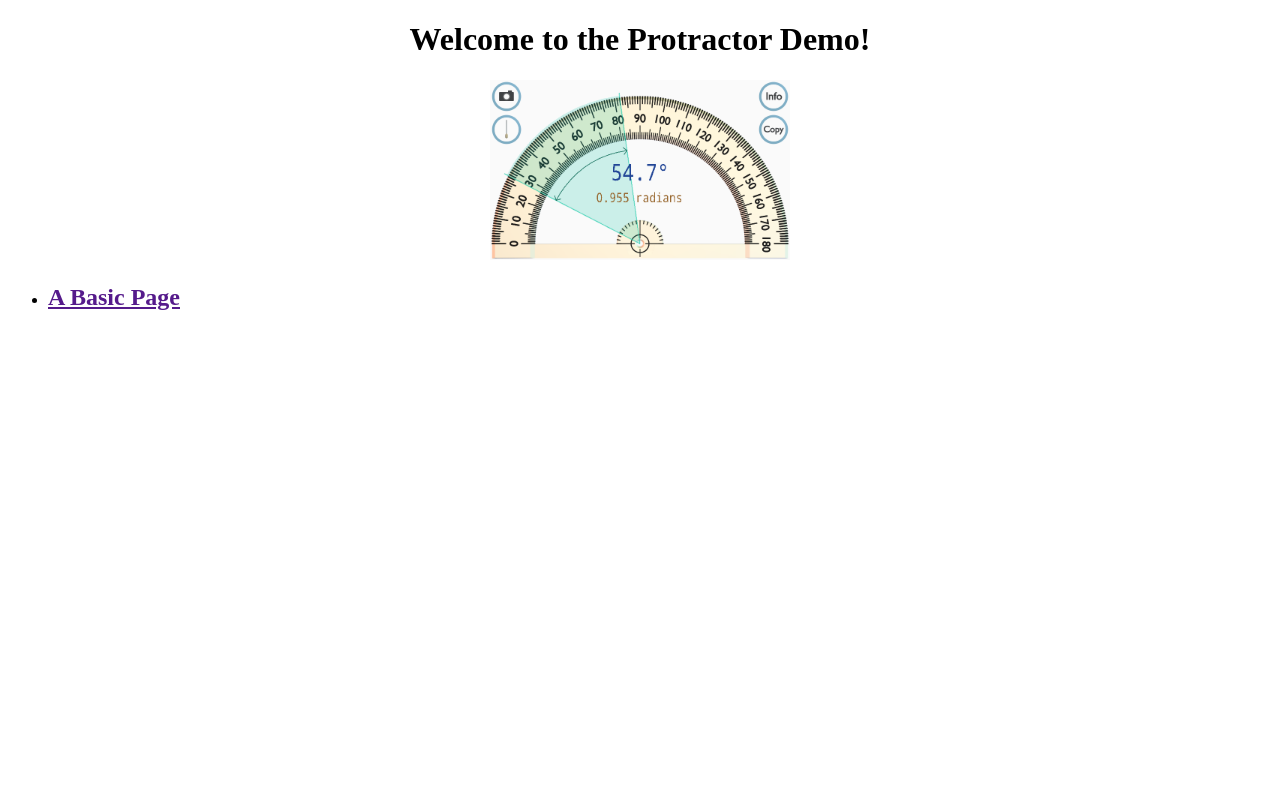
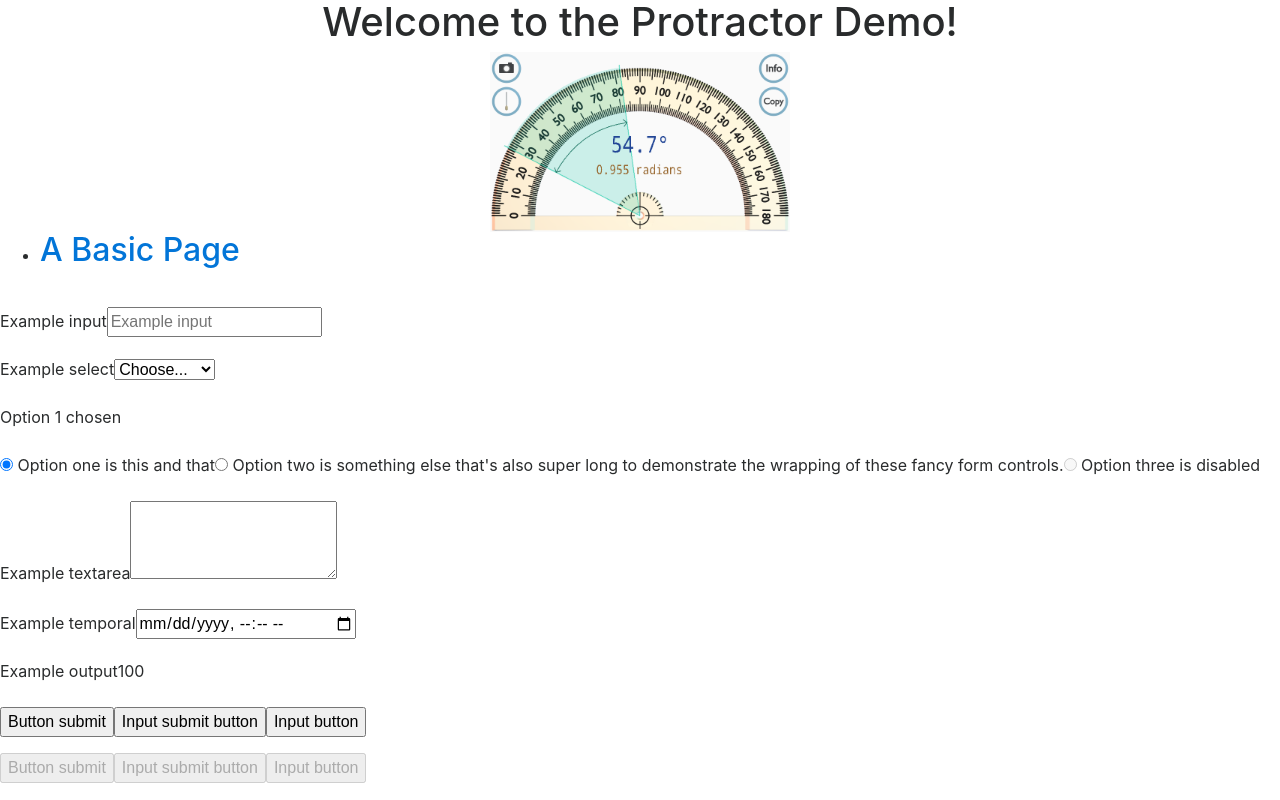
Before and after one commit to TheunsB/protractorTestDemo, an Angular app: page /basic in a window 1280 px wide. Built offline with nearby package versions, Linux system fonts and the light colour scheme.

Commit message:
Some awesome stuff

```diff
--- a/package.json
+++ b/package.json
@@ -21,6 +21,7 @@
     "@angular/platform-browser": "^4.2.4",
     "@angular/platform-browser-dynamic": "^4.2.4",
     "@angular/router": "^4.2.4",
+    "bootstrap": "^4.0.0-alpha.6",
     "core-js": "^2.4.1",
     "rxjs": "^5.4.2",
     "zone.js": "^0.8.14"
--- a/src/app/app.component.html
+++ b/src/app/app.component.html
@@ -6,6 +6,7 @@
 </div>
 <ul>
   <li>
-    <h2><a href="">A Basic Page</a></h2>
+    <h2><a routerLink="/basic" routerLinkActive="active">A Basic Page</a></h2>
   </li>
 </ul>
+<router-outlet style="padding-left:10px"></router-outlet>
--- a/src/app/app.module.ts
+++ b/src/app/app.module.ts
@@ -1,14 +1,25 @@
-import { BrowserModule } from '@angular/platform-browser';
 import { NgModule } from '@angular/core';
 
 import { AppComponent } from './app.component';
+import {RouterModule, Routes} from '@angular/router';
+import {BasicPageComponent} from './mybasicpage/basic-page.component';
+import {BrowserModule} from '@angular/platform-browser';
+
+const appRoutes: Routes = [
+  { path: 'basic', component: BasicPageComponent }
+];
 
 @NgModule({
   declarations: [
-    AppComponent
+    AppComponent,
+    BasicPageComponent
   ],
   imports: [
-    BrowserModule
+    BrowserModule,
+    RouterModule.forRoot(
+      appRoutes,
+      {enableTracing: true}
+    )
   ],
   providers: [],
   bootstrap: [AppComponent]
--- /dev/null
+++ b/src/app/mybasicpage/basic-page.component.html
@@ -0,0 +1,74 @@
+<div id="basic-div">
+  <form class="bd-example">
+    <fieldset>
+      <p>
+        <label for="input">Example input</label>
+        <input type="text" id="input" placeholder="Example input">
+      </p>
+      <p>
+        <label for="select">Example select</label>
+        <select id="select">
+          <option value="">Choose...</option>
+          <optgroup label="Option group 1">
+            <option value="">Option 1</option>
+            <option value="">Option 2</option>
+            <option value="">Option 3</option>
+          </optgroup>
+          <optgroup label="Option group 2">
+            <option value="">Option 4</option>
+            <option value="">Option 5</option>
+            <option value="">Option 6</option>
+          </optgroup>
+        </select>
+      </p>
+      <p>
+        <label>
+          Option 1 chosen
+        </label>
+      </p>
+      <p>
+        <label>
+          <input type="radio" name="optionsRadios" id="optionsRadios1" value="option1" checked="">
+          Option one is this and that
+        </label>
+        <label>
+          <input type="radio" name="optionsRadios" id="optionsRadios2" value="option2">
+          Option two is something else that's also super long to demonstrate the wrapping of these fancy form controls.
+        </label>
+        <label>
+          <input type="radio" name="optionsRadios" id="optionsRadios3" value="option3" disabled="">
+          Option three is disabled
+        </label>
+      </p>
+
+      <p>
+        <label for="textarea">Example textarea</label>
+        <textarea id="textarea" rows="3"></textarea>
+      </p>
+
+      <p>
+        <label for="time">Example temporal</label>
+        <input type="datetime-local" id="time">
+      </p>
+
+      <p>
+        <label for="output">Example output</label>
+        <output name="result" id="output">100</output>
+      </p>
+
+      <p>
+        <button type="submit">Button submit</button>
+        <input type="submit" value="Input submit button">
+        <input type="button" value="Input button">
+      </p>
+
+      <p>
+        <button type="submit" disabled="">Button submit</button>
+        <input type="submit" value="Input submit button" disabled="">
+        <input type="button" value="Input button" disabled="">
+      </p>
+    </fieldset>
+
+  </form>
+
+</div>
--- a/src/app/visit/basic-page.component.html
+++ /dev/null
@@ -1,3 +0,0 @@
-
-<div>
-</div>
--- a/src/index.html
+++ b/src/index.html
@@ -4,6 +4,8 @@
   <meta charset="utf-8">
   <title>ProtractorTestDemo</title>
   <base href="/">
+  <link rel="stylesheet" href="https://maxcdn.bootstrapcdn.com/bootstrap/4.0.0-alpha.6/css/bootstrap.min.css" integrity="sha384-rwoIResjU2yc3z8GV/NPeZWAv56rSmLldC3R/AZzGRnGxQQKnKkoFVhFQhNUwEyJ" crossorigin="anonymous">
+  <script src="https://maxcdn.bootstrapcdn.com/bootstrap/4.0.0-alpha.6/js/bootstrap.min.js" integrity="sha384-vBWWzlZJ8ea9aCX4pEW3rVHjgjt7zpkNpZk+02D9phzyeVkE+jo0ieGizqPLForn" crossorigin="anonymous"></script>
 
   <meta name="viewport" content="width=device-width, initial-scale=1">
 </head>
```
Also changed, not shown: src/app/mybasicpage/basic-page.component.ts (added, +8 -0 lines), src/app/visit/basic-page.component.ts (deleted, +0 -14 lines), src/app/visit/basic-page.module.ts (deleted, +0 -20 lines), src/app/mybasicpage/basic-page.component.scss (added).
